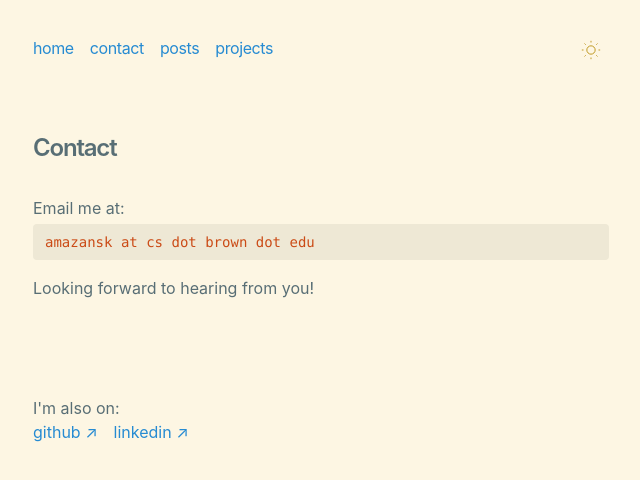
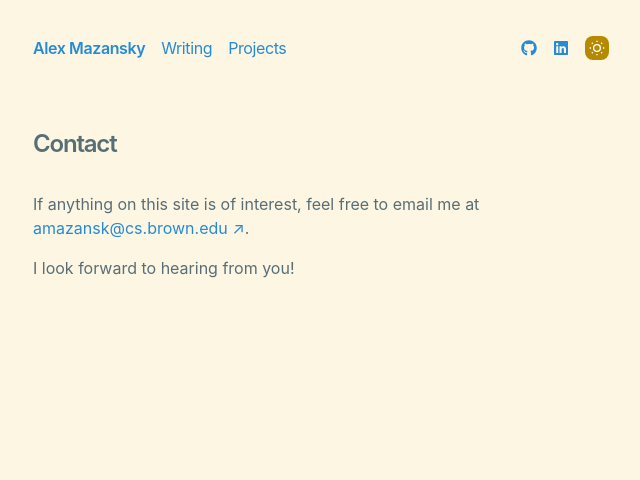
Before and after one commit to amazansky/alexmazansky.com, a Next.js app: page /contact in a window 1280 px wide. Shown: the top 480 px of the page, without its empty margins (319-959 px from the left). Built offline with nearby package versions, Linux system fonts and the light colour scheme.

Commit message:
clean up layout, nav, etc.

```diff
--- a/app/components/A.tsx
+++ b/app/components/A.tsx
@@ -1,16 +1,22 @@
 import Link from "next/link";
+
+export enum ForceExternal {
+  Off = "off",
+  On = "on",
+  Default = "default",
+}
 
 interface AProps extends React.AnchorHTMLAttributes<HTMLAnchorElement> {
   href: string;
   children: React.ReactNode;
-  forceExternal?: boolean;
+  forceExternal?: ForceExternal;
 }
 
 export default function A({
   href,
   children,
   className = "",
-  forceExternal = false,
+  forceExternal = ForceExternal.Default,
   ...props
 }: AProps) {
   // Base classes for the growing underline effect
@@ -18,7 +24,10 @@ export default function A({
     "text-primary hover:text-accent transition-all relative before:absolute before:bottom-0 before:left-0 before:w-0 before:h-px before:bg-current before:transition-all before:duration-300 hover:before:w-full";
 
   // Check if it's an internal link
-  if (href.startsWith("/") && !forceExternal) {
+  if (
+    forceExternal === ForceExternal.Off ||
+    (forceExternal === ForceExternal.Default && href.startsWith("/"))
+  ) {
     return (
       <Link href={href} className={`${baseClasses} ${className}`} {...props}>
         {children}
@@ -44,7 +53,11 @@ export default function A({
       className={`${baseClasses} ${className}`}
       {...props}
     >
-      {children} ↗
+      {children}
+      <span style={{ userSelect: "none" }} aria-hidden="true">
+        {" "}
+        ↗
+      </span>
     </a>
   );
 }
--- a/app/components/footer.tsx
+++ b/app/components/footer.tsx
@@ -2,25 +2,5 @@
 import A from "./A";
 
 export default function Footer() {
-  return (
-    <footer className="my-20">
-      I'm also on:
-      <ul className="font-sm flex flex-col space-x-0 space-y-2 md:flex-row md:space-x-4 md:space-y-0">
-        {/* <li>
-          <A href="/rss" forceExternal={true}>
-            rss
-          </A>
-        </li> */}
-        <li>
-          <A href="https://github.com/amazansky">github</A>
-        </li>
-        <li>
-          <A href="https://www.linkedin.com/in/alex-mazansky/">linkedin</A>
-        </li>
-      </ul>
-      {/* <p className="mt-8 text-muted-foreground">
-        © {new Date().getFullYear()} {NAME}
-      </p> */}
-    </footer>
-  );
+  return <footer className="mb-20"></footer>; // empty for now
 }
--- a/app/components/nav.tsx
+++ b/app/components/nav.tsx
@@ -1,46 +1,75 @@
 "use client";
 
-import Link from "next/link";
-import A from "./A";
+import { NAME } from "app/copywriting";
+import { FaGithub, FaLinkedin } from "react-icons/fa";
+import A, { ForceExternal } from "./A";
 import { ThemeToggle } from "./theme-toggle";
 
 const navItems = {
   "/": {
-    name: "home",
-  },
-  "/contact": {
-    name: "contact",
+    name: NAME,
+    bold: true,
   },
   "/posts": {
-    name: "posts",
+    name: "Writing",
+    bold: false,
   },
   "/projects": {
-    name: "projects",
+    name: "Projects",
+    bold: false,
   },
 };
+
+const socialItems = [
+  {
+    name: "GitHub",
+    icon: <FaGithub />,
+    href: "https://github.com/amazansky",
+  },
+  {
+    name: "LinkedIn",
+    icon: <FaLinkedin />,
+    href: "https://www.linkedin.com/in/alex-mazansky/",
+  },
+];
 
 export function Navbar() {
   return (
     <aside className="mb-16 tracking-tight">
       <div className="lg:sticky lg:top-20">
         <nav
-          className="flex flex-row items-start relative px-0 pb-0 fade md:overflow-auto scroll-pr-6 md:relative"
+          className="flex flex-row items-center relative px-0 pb-0 fade md:overflow-auto scroll-pr-6 md:relative"
           id="nav"
         >
           <div className="flex flex-row space-x-4 pr-10 flex-1">
-            {Object.entries(navItems).map(([path, { name }]) => {
+            {Object.entries(navItems).map(([path, { name, bold }]) => {
               return (
                 <A
                   key={path}
                   href={path}
-                  className="transition-all flex align-middle relative py-1"
+                  className={`transition-all flex items-center relative py-1 ${
+                    bold ? "font-semibold" : ""
+                  }`}
                 >
                   {name}
                 </A>
               );
             })}
           </div>
-          <ThemeToggle />
+          <div className="flex flex-row items-center space-x-4">
+            {socialItems.map((item) => (
+              <A
+                key={item.name}
+                href={item.href}
+                forceExternal={ForceExternal.Off}
+                aria-label={item.name}
+                className="flex items-center py-1"
+              >
+                {item.icon}
+              </A>
+            ))}
+            <ThemeToggle />
+          </div>
         </nav>
       </div>
     </aside>
--- a/app/components/theme-toggle.tsx
+++ b/app/components/theme-toggle.tsx
@@ -12,7 +12,7 @@ export function ThemeToggle() {
 
   if (!mounted) {
     return (
-      <div className="p-2 w-9 h-9">
+      <div className="p-0.5 my-auto rounded-lg bg-solarized-base0 flex items-center justify-center">
         <div className="w-5 h-5" />
       </div>
     );
@@ -32,7 +32,13 @@ function ThemeToggleInner() {
   return (
     <button
       onClick={toggleTheme}
-      className="p-2 rounded-lg transition-all duration-300 focus:outline-none cursor-pointer select-none text-foreground hover:bg-muted border-none"
+      className={`p-0.5 my-auto rounded-lg transition-all duration-300 focus:outline-none cursor-pointer select-none text-foreground border-none ${
+        resolvedTheme === "light"
+          ? "bg-solarized-yellow"
+          : resolvedTheme === "dark"
+          ? "bg-solarized-violet"
+          : "hover:bg-muted"
+      }`}
       style={{
         WebkitTapHighlightColor: "transparent",
       }}
@@ -42,33 +48,43 @@ function ThemeToggleInner() {
     >
       <div className="relative w-5 h-5">
         {/* Sun icon */}
-        <svg
-          className={`absolute inset-0 w-5 h-5 !transition-all transform text-solarized-yellow ${
+        <span
+          className={`absolute inset-0 w-5 h-5 flex items-center justify-center transition-all ${
             resolvedTheme === "light"
               ? "scale-100 rotate-0 opacity-100"
               : "scale-0 rotate-90 opacity-0"
           }`}
+        >
+          <svg
+            className="w-4 h-4"
             fill="none"
-          stroke="currentColor"
+            stroke="white"
+            strokeWidth="2"
             viewBox="0 0 24 24"
           >
             <circle cx="12" cy="12" r="5" />
             <path d="M12 1v2M12 21v2M4.22 4.22l1.42 1.42M18.36 18.36l1.42 1.42M1 12h2M21 12h2M4.22 19.78l1.42-1.42M18.36 5.64l1.42-1.42" />
           </svg>
+        </span>
 
         {/* Moon icon */}
-        <svg
-          className={`absolute inset-0 w-5 h-5 !transition-all transform text-solarized-violet ${
+        <span
+          className={`absolute inset-0 w-5 h-5 flex items-center justify-center transition-all ${
             resolvedTheme === "dark"
               ? "scale-100 rotate-0 opacity-100"
               : "scale-0 -rotate-90 opacity-0"
           }`}
+        >
+          <svg
+            className="w-4 h-4"
             fill="none"
-          stroke="currentColor"
+            stroke="white"
+            strokeWidth="2"
             viewBox="0 0 24 24"
           >
             <path d="M21 12.79A9 9 0 1 1 11.21 3 7 7 0 0 0 21 12.79z" />
           </svg>
+        </span>
       </div>
     </button>
   );
--- a/app/contact/page.tsx
+++ b/app/contact/page.tsx
@@ -1,20 +1,21 @@
+import A from "app/components/A";
+import { EMAIL } from "app/copywriting";
+
+export const metadata = {
+  title: "Contact",
+};
+
 export default function Contact() {
   return (
     <section>
       <h1 className="mb-8 text-2xl font-semibold tracking-tighter">Contact</h1>
       <div className="space-y-8">
         <div className="prose prose-neutral dark:prose-invert">
-          <p className="!mb-1">Email me at:</p>
-          <p className="font-mono text-sm px-3 py-2 !mt-0 rounded bg-muted">
-            <strong>
-              amazansk{" "}
-              <span className="idk-if-separating-like-this-thwarts-email-scrapers-but-maybe-ill-get-less-spam-this-way">
-                at
-              </span>{" "}
-              cs dot brown dot edu
-            </strong>
+          <p className="!mb-1">
+            If anything on this site is of interest, feel free to email me at{" "}
+            <A href={`mailto:${EMAIL}`}>{EMAIL}</A>.
           </p>
-          <p>Looking forward to hearing from you!</p>
+          <p>I look forward to hearing from you!</p>
         </div>
       </div>
     </section>
--- a/app/copywriting.ts
+++ b/app/copywriting.ts
@@ -1,4 +1,5 @@
 export const NAME = "Alex Mazansky";
+export const EMAIL = "amazansk@cs.brown.edu";
 export const HEADER_1 = `Hi, I'm ${NAME}`;
 export const HEADER_2 =
   "an engineer by training, entrepreneur by passion, and explorer at heart.";
--- a/app/page.tsx
+++ b/app/page.tsx
@@ -1,6 +1,6 @@
 import Image from "next/image";
 import A from "./components/A";
-import { HEADER_1, HEADER_2 } from "./copywriting";
+import { EMAIL, HEADER_1, HEADER_2 } from "./copywriting";
 import work from "./work.json";
 
 export default function Page() {
@@ -42,8 +42,8 @@ export default function Page() {
           languages, singing, or exploring the cities around me.
         </p>
         <p>
-          If anything on this site is of interest, feel free to{" "}
-          <A href="/contact">get in touch.</A>
+          If anything on this site is of interest, feel free to email me at{" "}
+          <A href={`mailto:${EMAIL}`}>{EMAIL}</A>.
         </p>
       </section>
       <h2 className="text-xl mb-4">Work</h2>
--- a/app/posts/page.tsx
+++ b/app/posts/page.tsx
@@ -1,15 +1,13 @@
 import { BlogPosts } from "app/components/posts";
 
 export const metadata = {
-  title: "Posts",
-  description:
-    "Musings from the mind of a curious engineer, entrepreneur, and explorer.",
+  title: "Writing",
 };
 
 export default function Page() {
   return (
     <section>
-      <h1 className="font-semibold text-2xl mb-8 tracking-tighter">Posts</h1>
+      <h1 className="font-semibold text-2xl mb-8 tracking-tighter">Writing</h1>
       <BlogPosts />
     </section>
   );
--- a/app/projects/page.tsx
+++ b/app/projects/page.tsx
@@ -57,6 +57,10 @@ function parseMarkdownLinks(text: string): React.ReactNode[] {
 
   return parts.length > 0 ? parts : [text];
 }
+
+export const metadata = {
+  title: "Projects",
+};
 
 export default function Projects() {
   const projects = projectsData as Project[];
--- a/package.json
+++ b/package.json
@@ -22,6 +22,7 @@
     "postcss": "^8.4.35",
     "react": "18.2.0",
     "react-dom": "18.2.0",
+    "react-icons": "^5.5.0",
     "recharts": "^3.1.0",
     "remark-gfm": "^4.0.1",
     "sugar-high": "^0.6.0",
```
Also changed, not shown: 1 other file (tests, documents, lock files or other folders). Lines whose indentation alone changed are shown as unchanged.
